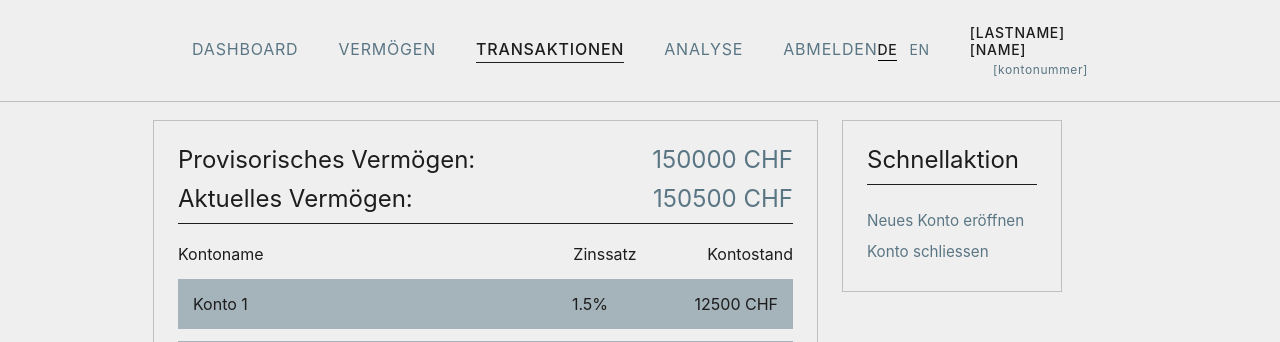
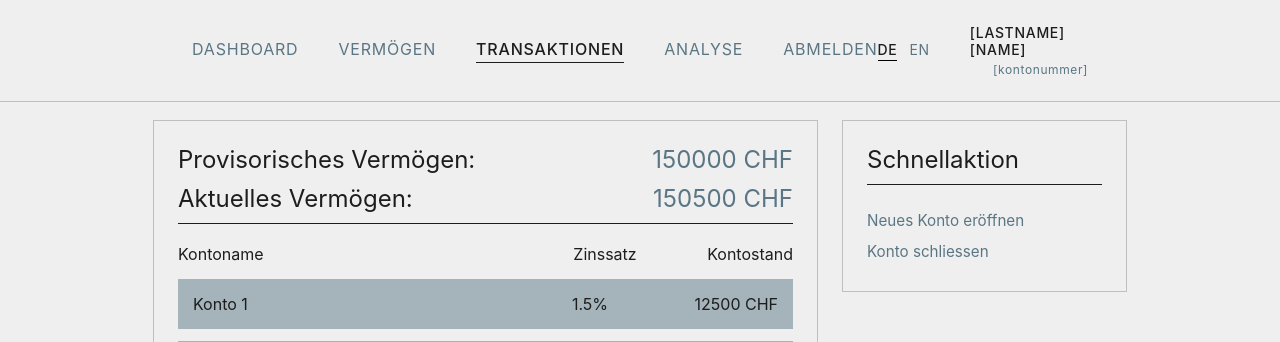
Before and after one commit to reazndev/purbank-web-frontend, an Angular app: page /transactions in a window 1280 px wide. Shown: the top 342 px of the page. Built offline with nearby package versions, Linux system fonts and the light colour scheme; a web font is replaced by a local one.

Commit message:
fix wrapping issue & width)

```diff
--- a/src/app/components/wealth/settings/settings.css
+++ b/src/app/components/wealth/settings/settings.css
@@ -5,22 +5,28 @@
   border-radius: 0;
   font-family: var(--font-family);
   color: var(--color-black);
-  max-width: 220px;
+  max-width: 100%;
 }
 
 .settings-link {
   color: var(--color-accent-dark);
   text-decoration: none;
   font-size: 0.95rem;
-  display: inline-block;
+  display: block;
+  width: 100%;
   padding: 6px 0;
   text-align: left;
+}
+
+.settings-link-text {
+  display: inline-block;
   text-decoration: underline;
   text-decoration-color: transparent;
   text-underline-offset: 3px;
+  transition: color 150ms ease, text-decoration-color 150ms ease;
 }
 
-.settings-link:hover {
+.settings-link:hover .settings-link-text {
   color: var(--color-black);
   text-decoration-color: var(--color-black);
 }
--- a/src/app/components/wealth/settings/settings.html
+++ b/src/app/components/wealth/settings/settings.html
@@ -5,7 +5,7 @@
   </div>
 
   <div class="settings-nav">
-    <a class="settings-link"> {{ languageService.translate('openNewAccount') }}</a>
-    <a class="settings-link"> {{ languageService.translate('closeAccount') }}</a>
+    <a class="settings-link"><span class="settings-link-text">{{ languageService.translate('openNewAccount') }}</span></a>
+    <a class="settings-link"><span class="settings-link-text">{{ languageService.translate('closeAccount') }}</span></a>
   </div>
 </div>
```
